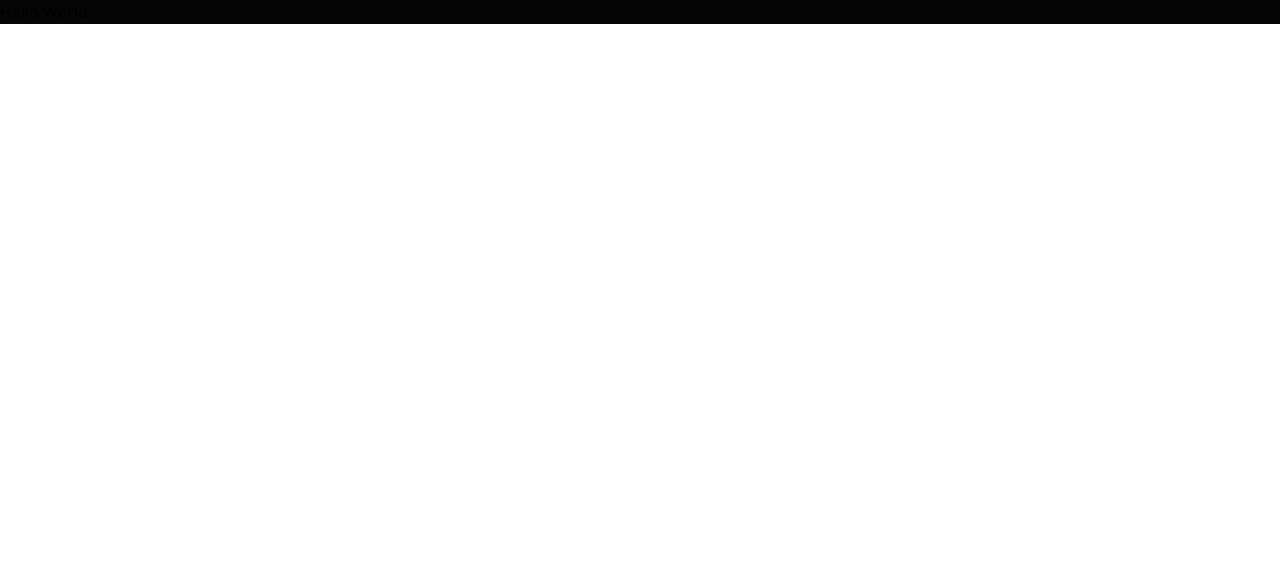
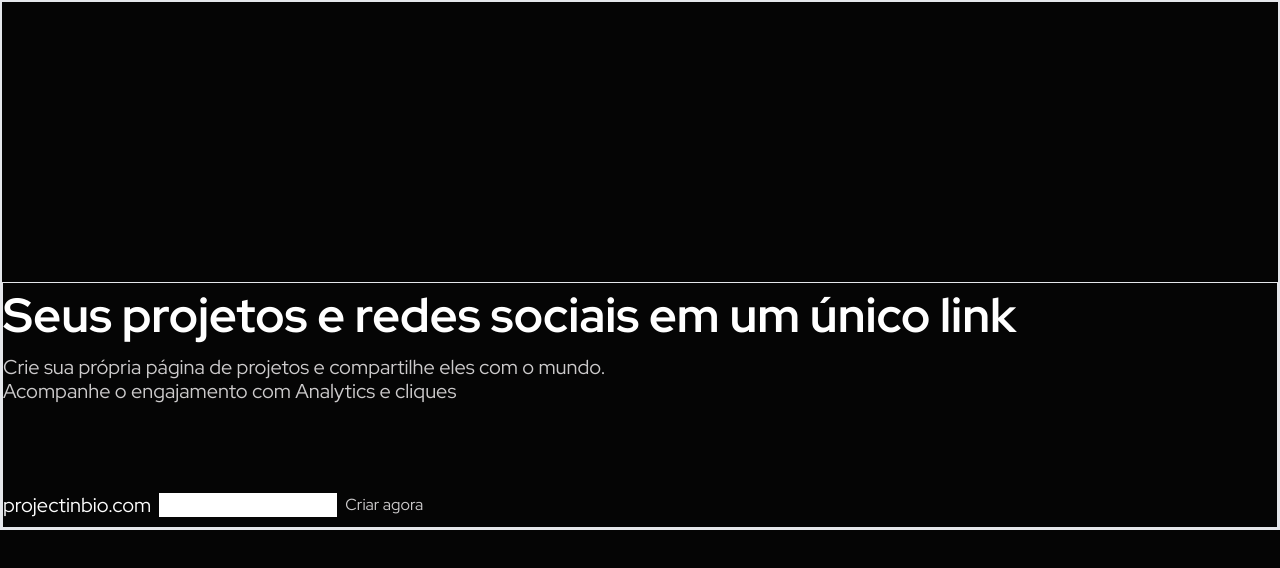
Before and after one commit to andersondev96/micro-saas-rocketseat-project-in-bio, a Next.js app: page / in a window 1280 px wide. Shown: the top 568 px of the page. Built offline with nearby package versions, Linux system fonts and the light colour scheme.

Commit message:
Interface da LP e páginas internas - Início do Hero Section

```diff
--- /dev/null
+++ b/app/components/landing-page/hero.tsx
@@ -0,0 +1,35 @@
+export default function Hero() {
+  return (
+    <div className="flex border">
+      <div className="w-full flex flex-col gap-2 mt-[35vh] border">
+        <h1 className="text-5xl font-bold text-white leading-[64px]">
+          Seus projetos e redes sociais em um único link
+        </h1>
+        <h2 className="text-xl leading-6">
+          Crie sua própria página de projetos e compartilhe eles com o mundo.
+          <br />
+          Acompanhe o engajamento com Analytics e cliques
+          </h2>
+          <div className="flex items-center gap-2 w-full mt-[10vh]">
+            <span className="text-white text-xl">projectinbio.com</span>
+            <input type="text" />
+            <button>Criar agora</button>
+          </div>
+          <div className="w-full flex items-center justify-center bg-[radial-gradient(circle_at_50%_50%,#4B2DBB, transparent_55%)]">
+            <div className="relative">
+              {/* <UserCard /> */}
+              <div className="absolute -bottom-[7%] -right-[45%]">
+                {/* <TotalVisits /> */}
+              </div>
+              <div className="absolute top-[20%] -left-[45%] -z-10">
+               {/*  <ProjectCard /> */}
+              </div>
+              <div className="absolute -top-[5%] -left-[55%] -z-10">
+               {/*  <ProjectCard /> */}
+              </div>
+            </div>
+          </div>
+      </div>
+    </div>
+  )
+}
--- a/app/layout.tsx
+++ b/app/layout.tsx
@@ -1,4 +1,11 @@
 import "./globals.css";
+
+import { Red_Hat_Display } from "next/font/google"
+
+const redHatDisplay = Red_Hat_Display({
+  subsets: ["latin"],
+  weight: ["400", "500", "700"]
+})
 
 export default function RootLayout({
   children,
@@ -7,7 +14,9 @@ export default function RootLayout({
 }>) {
   return (
     <html lang="pt-BR">
-      <body className={`antialiased`}>{children}</body>
+      <body className={`${redHatDisplay.className} bg-background-primary text-content-body antialiased`}>
+        {children}
+      </body>
     </html>
   );
 }
--- a/app/page.tsx
+++ b/app/page.tsx
@@ -1,7 +1,15 @@
 import Image from "next/image";
+import Hero from "./components/landing-page/hero";
 
 export default function Home() {
   return (
-    <h1 className="bg-background-primary">Hello World</h1>
+    <h1 className="max-w-7xl mx-auto border">
+      <Hero />
+     {/*  <Header />
+      <Hero />
+      <VideoExplanation />
+      <Pricing />
+      <FAQ /> */}
+    </h1>
   );
 }
```
